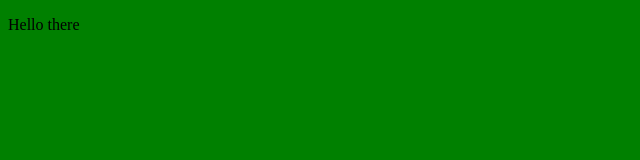
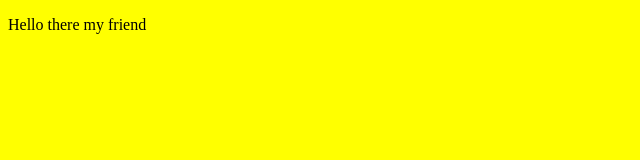
Before and after one commit to 19543Kim19543/Kim-3G, a plain HTML site: page index.html in a window 1280 px wide. Shown: the whole page, without its empty margins (0-640 px from the left). Drawn offline with Linux system fonts and the light colour scheme.

Commit message:
Update index.html

```diff
--- a/index.html
+++ b/index.html
@@ -5,9 +5,9 @@
 			Dkssud
 		</title>
 	</head>
-	<body bgcolor=green>
+	<body bgcolor=yellow>
 		<p>
-			Hello there
+			Hello there my friend
 		</p>
 	</body>
 </html>
```
